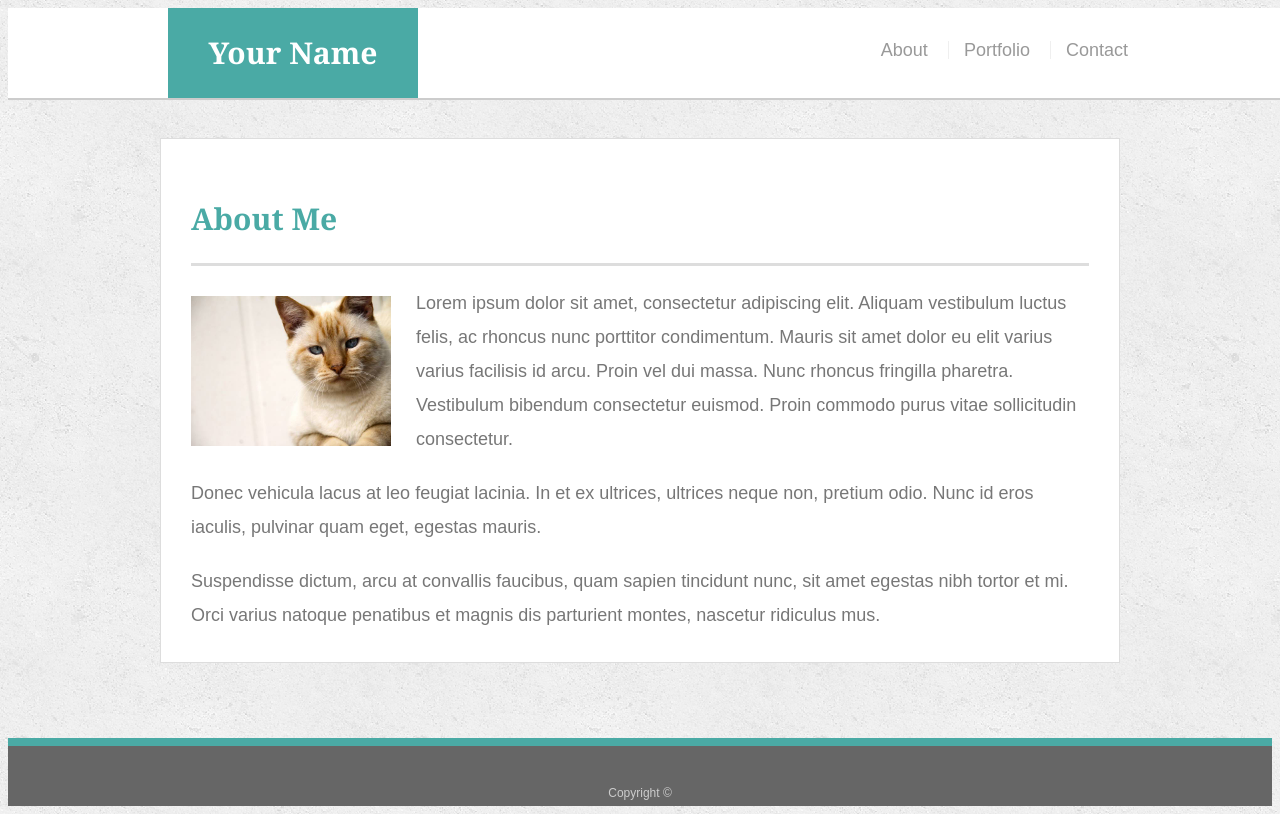
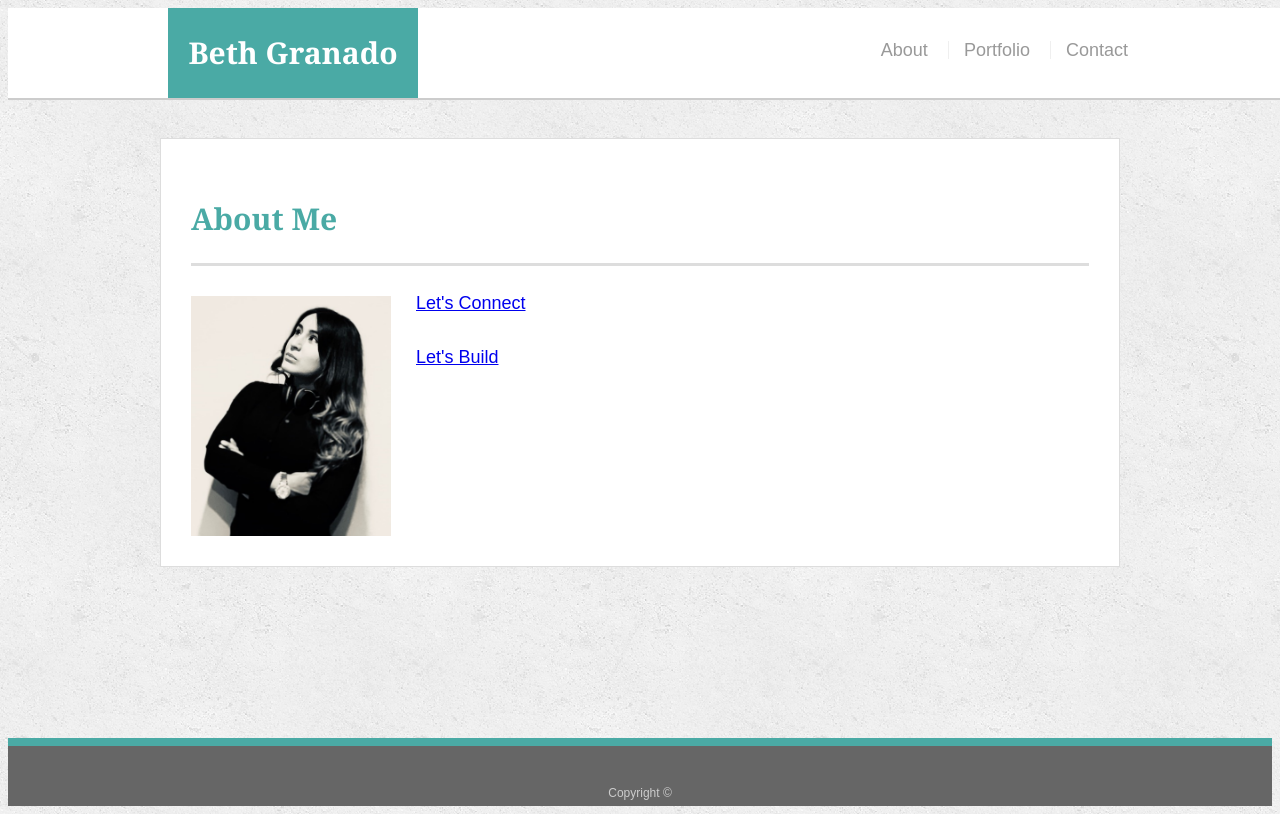
Before and after one commit to bgranade/Responsive-Portfolio, a plain HTML site: page index.html in a window 1280 px wide. Drawn offline with Linux system fonts and the light colour scheme.

Commit message:
changes to html customize

```diff
--- a/index.html
+++ b/index.html
@@ -4,7 +4,7 @@
 <head>
   <meta charset="UTF-8">
   <meta name="viewport" content="width=device-width, initial-scale=1.0">
-  <title>About | Your Name</title>
+  <title>About | Beth Granado</title>
   <link rel="stylesheet" type="text/css" href="assets/css/style.css">
 </head>
 
@@ -12,7 +12,7 @@
 
   <header id="masthead">
     <div class="container">
-      <a href="index.html" id="logo">Your Name</a>
+      <a href="index.html" id="logo">Beth Granado</a>
       <nav>
         <a href="index.html">About</a>
         <a href="portfolio.html">Portfolio</a>
@@ -25,13 +25,10 @@
     <section class="main-section">
       <h1>About Me</h1>
 
-      <img src="assets/images/cat.jpg" class="auth-image" alt="Your Name">
+      <img src="assets/images/portfolio.jpg" class="auth-image" alt="Beth Granado">
 
-      <p>Lorem ipsum dolor sit amet, consectetur adipiscing elit. Aliquam vestibulum luctus felis, ac rhoncus nunc porttitor condimentum. Mauris sit amet dolor eu elit varius varius facilisis id arcu. Proin vel dui massa. Nunc rhoncus fringilla pharetra. Vestibulum bibendum consectetur euismod. Proin commodo purus vitae sollicitudin consectetur.</p>
-
-      <p>Donec vehicula lacus at leo feugiat lacinia. In et ex ultrices, ultrices neque non, pretium odio. Nunc id eros iaculis, pulvinar quam eget, egestas mauris.</p>
-
-      <p>Suspendisse dictum, arcu at convallis faucibus, quam sapien tincidunt nunc, sit amet egestas nibh tortor et mi. Orci varius natoque penatibus et magnis dis parturient montes, nascetur ridiculus mus.</p>
+      <p><a href="https://www.linkedin.com/in/bethg211">Let's Connect</a></p>
+      <p><a href="https://github.com/bgranade">Let's Build</a></p>
 
     </section>
 
```
Also changed, not shown: assets/images/portfolio.jpg (added).
